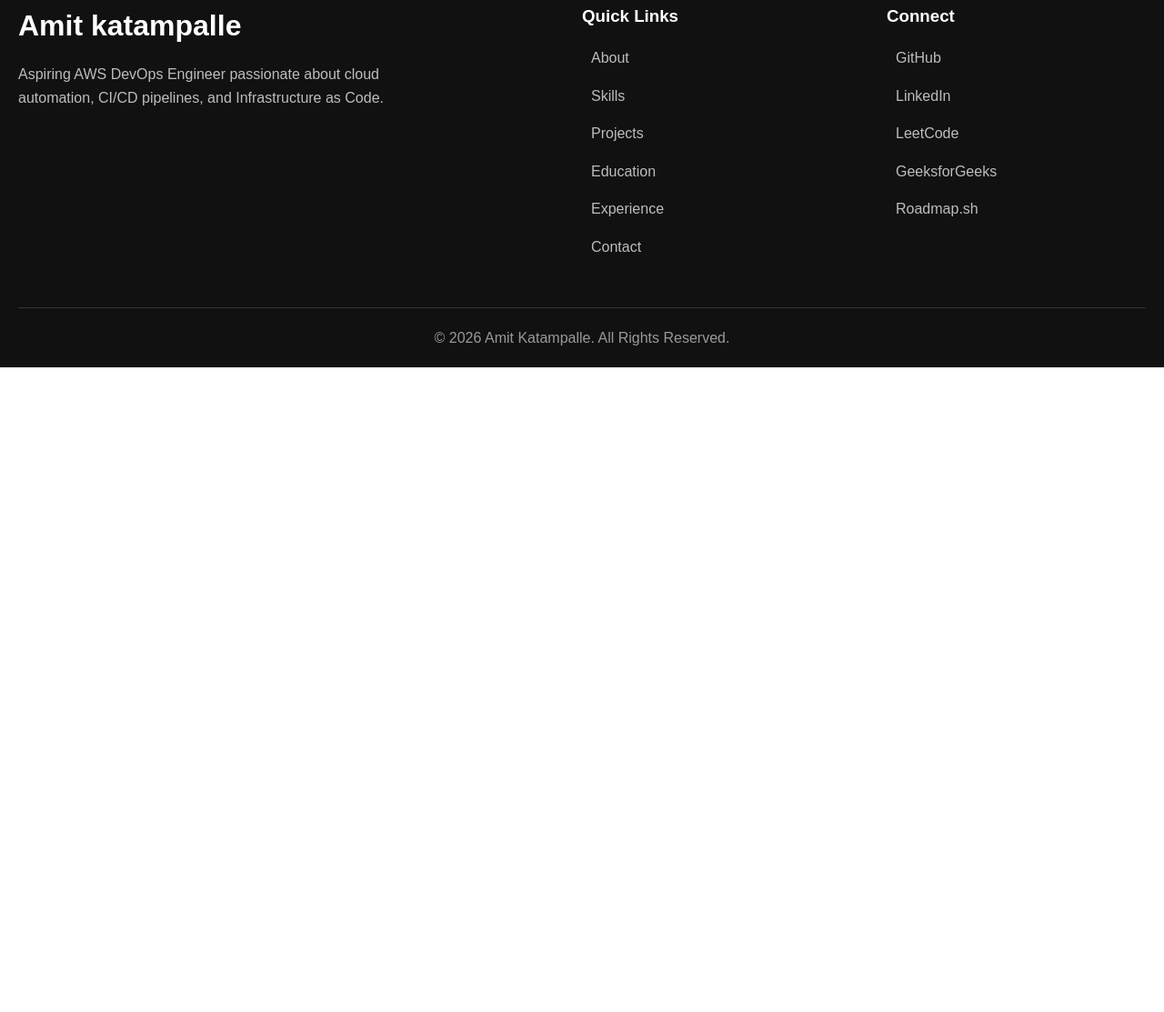
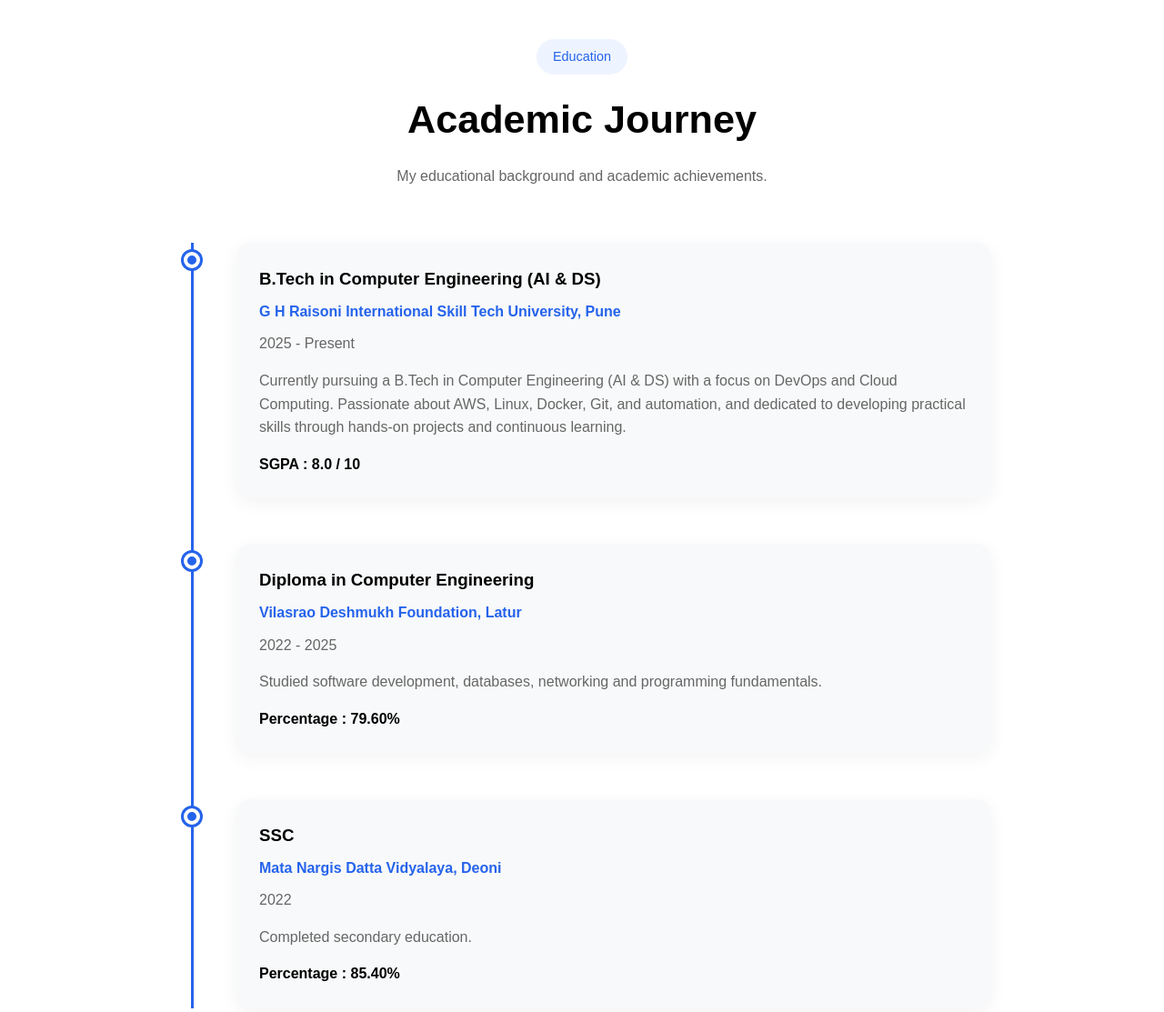
Before and after one commit to amitkatampalle16-sys/portfolio, a plain HTML site: page index.html in a window 1280 px wide. Shown: the part 4129-5242 px from the top of the page at 91% size. Before the commit the page ends 4533 px from the top, so only its background shows below. Drawn offline with Linux system fonts and the light colour scheme.

Commit message:
added eduction

```diff
--- a/index.html
+++ b/index.html
@@ -346,6 +346,97 @@
 
 </section>
 
+<!---------------Education------------------->
+    <section class="education" id="education">
+
+        <div class="section-title">
+            <span>Education</span>
+            <h2>Academic Journey</h2>
+            <p>
+                My educational background and academic achievements.
+            </p>
+        </div>
+
+        <div class="timeline">
+
+            <!-- B.Tech -->
+
+            <div class="timeline-item">
+
+                <div class="timeline-dot"></div>
+
+                <div class="timeline-content">
+
+                    <h3>B.Tech in Computer Engineering (AI & DS)</h3>
+
+                    <h4>G H Raisoni International Skill Tech University, Pune</h4>
+
+                    <span>2025 - Present</span>
+
+                    <p>
+                        Currently pursuing a B.Tech in Computer Engineering (AI & DS) with a focus on DevOps and Cloud Computing. Passionate about AWS, Linux, Docker, Git, and automation, and dedicated to developing practical skills through hands-on projects and continuous learning.
+                    </p>
+
+                    <strong>SGPA : 8.0 / 10</strong>
+
+                </div>
+
+            </div>
+
+            <!-- Diploma -->
+
+            <div class="timeline-item">
+
+                <div class="timeline-dot"></div>
+
+                <div class="timeline-content">
+
+                    <h3>Diploma in Computer Engineering</h3>
+
+                    <h4>Vilasrao Deshmukh Foundation, Latur</h4>
+
+                    <span>2022 - 2025</span>
+
+                    <p>
+                        Studied software development, databases,
+                        networking and programming fundamentals.
+                    </p>
+
+                    <strong>Percentage : 79.60%</strong>
+
+                </div>
+
+            </div>
+
+            <!-- SSC -->
+
+            <div class="timeline-item">
+
+                <div class="timeline-dot"></div>
+
+                <div class="timeline-content">
+
+                    <h3>SSC</h3>
+
+                    <h4>Mata Nargis Datta Vidyalaya, Deoni</h4>
+
+                    <span>2022</span>
+
+                    <p>
+                        Completed secondary education.
+                    </p>
+
+                    <strong>Percentage : 85.40%</strong>
+
+                </div>
+
+            </div>
+
+        </div>
+
+    </section>
+
+
     <!---------------Footer------------------->
     <footer class="footer">
         <div class="footer-container">
--- a/style.css
+++ b/style.css
@@ -621,7 +621,113 @@
 
 }
 
+/* ================================ Education ========================== */
 
+.education {
+    padding: 100px 8%;
+    background: #fff;
+}
+
+.timeline {
+
+    max-width: 900px;
+    margin: 60px auto 0;
+    position: relative;
+
+}
+
+.timeline::before {
+
+    content: "";
+    position: absolute;
+    left: 20px;
+    top: 0;
+    width: 3px;
+    height: 100%;
+    background: #2563eb;
+
+}
+
+.timeline-item {
+
+    position: relative;
+    padding-left: 70px;
+    margin-bottom: 50px;
+
+}
+
+.timeline-dot {
+
+    width: 18px;
+    height: 18px;
+    background: #2563eb;
+    border-radius: 50%;
+    position: absolute;
+    left: 12px;
+    top: 10px;
+    border: 4px solid #fff;
+    box-shadow: 0 0 0 3px #2563eb;
+
+}
+
+.timeline-content {
+
+    background: #f8f9fa;
+    padding: 25px;
+    border-radius: 16px;
+    box-shadow: 0 5px 20px rgba(0, 0, 0, .05);
+
+}
+
+.timeline-content h3 {
+
+    margin-bottom: 8px;
+
+}
+
+.timeline-content h4 {
+
+    color: #2563eb;
+    margin-bottom: 10px;
+
+}
+
+.timeline-content span {
+
+    display: inline-block;
+    margin-bottom: 15px;
+    color: #666;
+
+}
+
+.timeline-content p {
+
+    color: #666;
+    margin-bottom: 15px;
+
+}
+
+@media(max-width:768px) {
+
+    .timeline {
+
+        margin-top: 40px;
+
+    }
+
+    .timeline-item {
+
+        padding-left: 55px;
+
+    }
+
+    .timeline-content {
+
+        padding: 20px;
+
+    }
+
+}
 /***************************************Footer****************************************/
 
 .footer {
```
